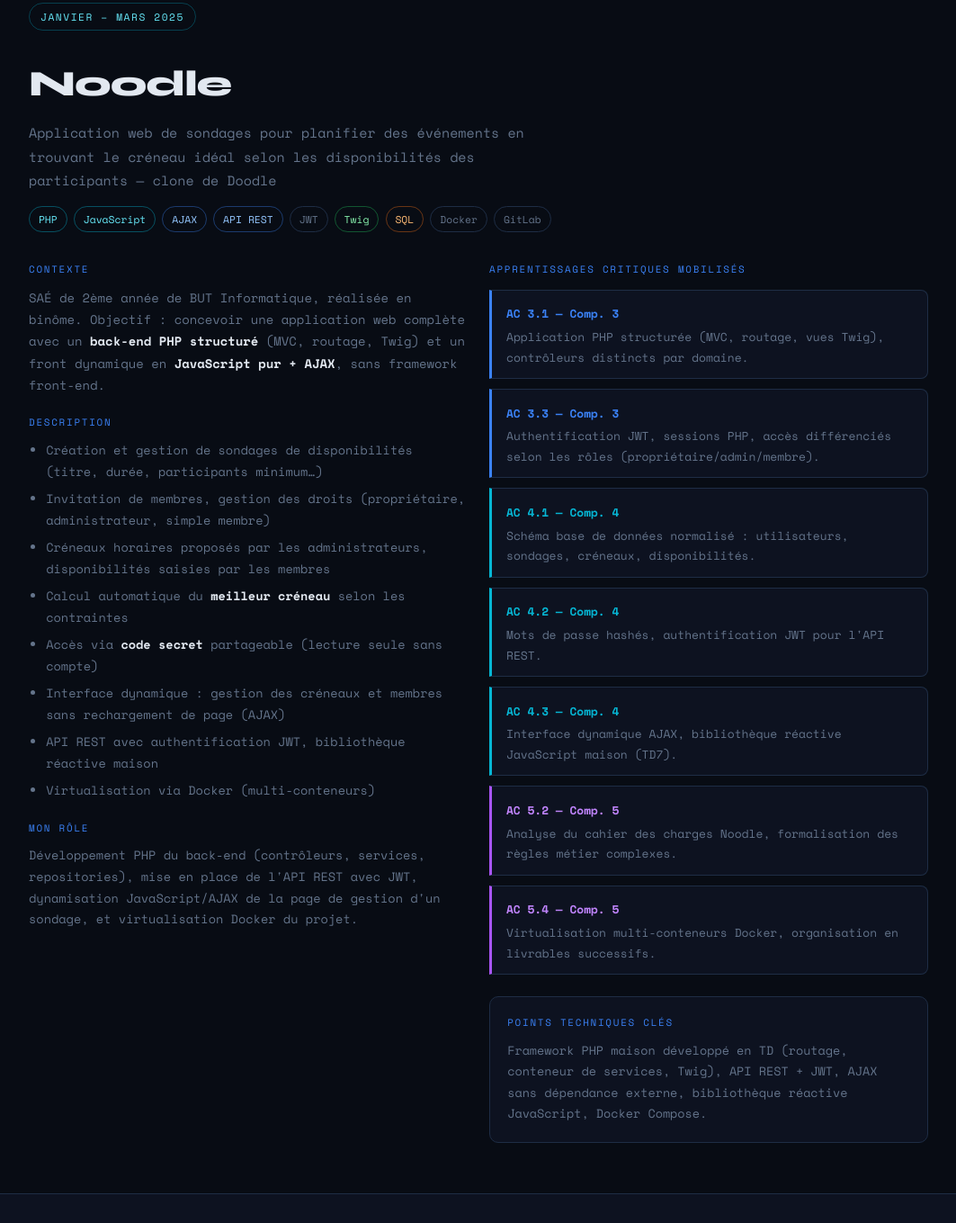
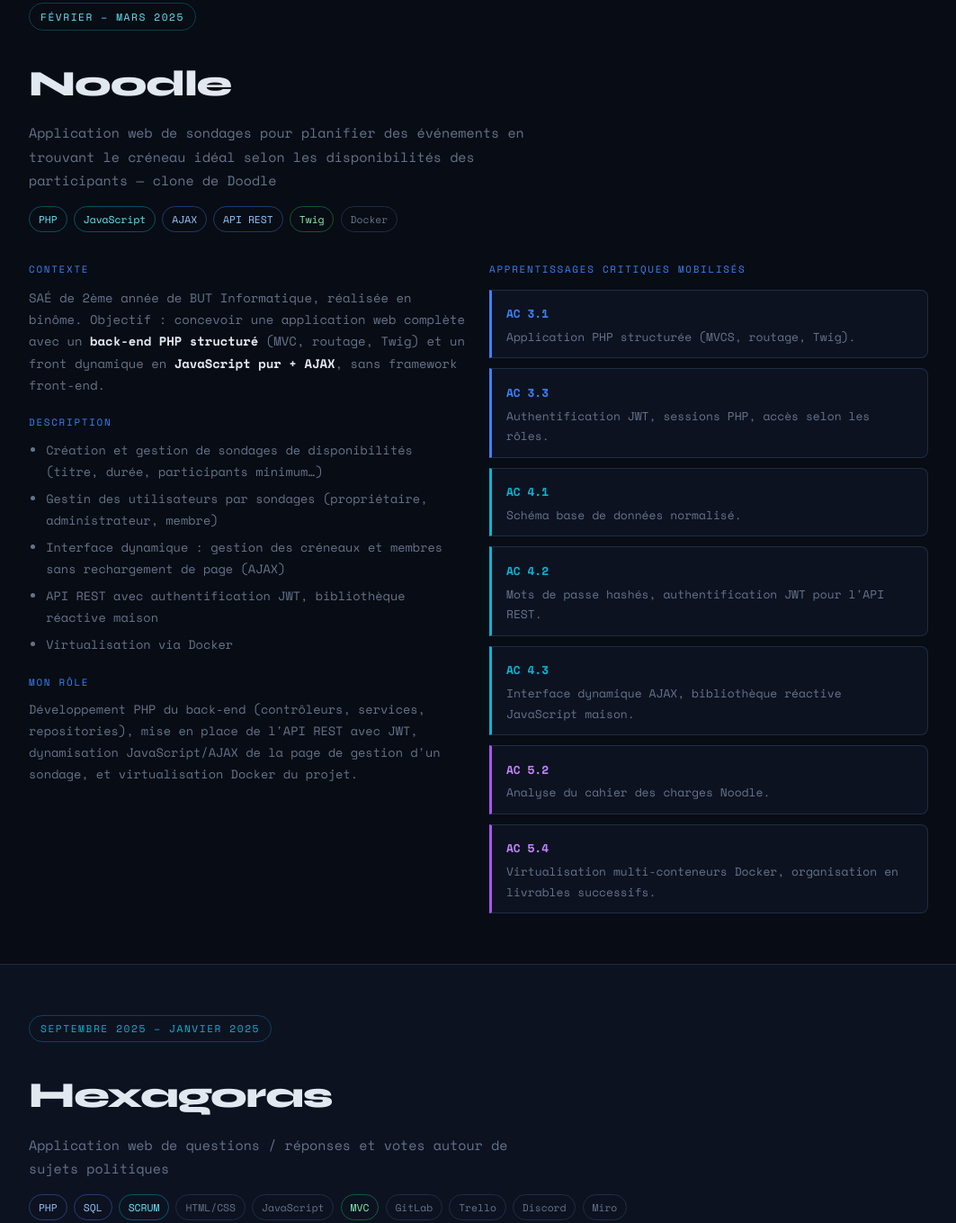
Before and after one commit to bouakeli/portfolio, a plain HTML site: page projets.html in a window 1280 px wide. Shown: the part 1363-2722 px from the top of the page at 90% size, without its empty margins (108-1171 px from the left). Drawn offline with nearby package versions, Linux system fonts and the light colour scheme.

Commit message:
Update projets.html

```diff
--- a/projets.html
+++ b/projets.html
@@ -151,7 +151,7 @@
   <div id="noodle" class="proj-detail">
     <div class="container">
       <div style="margin-bottom:2rem">
-        <div class="tag-label" style="border-color:rgba(6,182,212,.3);color:#67e8f9">Janvier – Mars 2025</div>
+        <div class="tag-label" style="border-color:rgba(6,182,212,.3);color:#67e8f9">Février – Mars 2025</div>
         <h2 class="section-title" style="font-size:clamp(1.6rem,4vw,2.5rem)">Noodle</h2>
         <p style="color:var(--muted);max-width:580px">Application web de sondages pour planifier des événements en trouvant le créneau idéal selon les disponibilités des participants — clone de Doodle</p>
         <div class="tags" style="margin-top:1rem">
@@ -159,11 +159,8 @@
           <span class="tag cyan">JavaScript</span>
           <span class="tag blue">AJAX</span>
           <span class="tag blue">API REST</span>
-          <span class="tag">JWT</span>
           <span class="tag green">Twig</span>
-          <span class="tag orange">SQL</span>
           <span class="tag">Docker</span>
-          <span class="tag">GitLab</span>
         </div>
       </div>
 
@@ -175,13 +172,10 @@
           <div class="section-label" style="margin-bottom:.6rem">Description</div>
           <ul style="color:var(--muted);font-size:.85rem;padding-left:1.2rem;display:flex;flex-direction:column;gap:.4rem;margin-bottom:1.25rem;list-style:disc">
             <li>Création et gestion de sondages de disponibilités (titre, durée, participants minimum…)</li>
-            <li>Invitation de membres, gestion des droits (propriétaire, administrateur, simple membre)</li>
-            <li>Créneaux horaires proposés par les administrateurs, disponibilités saisies par les membres</li>
-            <li>Calcul automatique du <strong style="color:var(--text)">meilleur créneau</strong> selon les contraintes</li>
-            <li>Accès via <strong style="color:var(--text)">code secret</strong> partageable (lecture seule sans compte)</li>
+            <li>Gestin des utilisateurs par sondages (propriétaire, administrateur, membre)</li>
             <li>Interface dynamique : gestion des créneaux et membres sans rechargement de page (AJAX)</li>
             <li>API REST avec authentification JWT, bibliothèque réactive maison</li>
-            <li>Virtualisation via Docker (multi-conteneurs)</li>
+            <li>Virtualisation via Docker</li>
           </ul>
 
           <div class="section-label" style="margin-bottom:.6rem">Mon rôle</div>
@@ -190,17 +184,13 @@
         <div>
           <div class="section-label" style="margin-bottom:.8rem">Apprentissages critiques mobilisés</div>
           <div class="ac-list">
-            <div class="ac-item"><strong>AC 3.1 — Comp. 3</strong><p>Application PHP structurée (MVC, routage, vues Twig), contrôleurs distincts par domaine.</p></div>
-            <div class="ac-item"><strong>AC 3.3 — Comp. 3</strong><p>Authentification JWT, sessions PHP, accès différenciés selon les rôles (propriétaire/admin/membre).</p></div>
-            <div class="ac-item c4"><strong>AC 4.1 — Comp. 4</strong><p>Schéma base de données normalisé : utilisateurs, sondages, créneaux, disponibilités.</p></div>
-            <div class="ac-item c4"><strong>AC 4.2 — Comp. 4</strong><p>Mots de passe hashés, authentification JWT pour l'API REST.</p></div>
-            <div class="ac-item c4"><strong>AC 4.3 — Comp. 4</strong><p>Interface dynamique AJAX, bibliothèque réactive JavaScript maison (TD7).</p></div>
-            <div class="ac-item c5"><strong>AC 5.2 — Comp. 5</strong><p>Analyse du cahier des charges Noodle, formalisation des règles métier complexes.</p></div>
-            <div class="ac-item c5"><strong>AC 5.4 — Comp. 5</strong><p>Virtualisation multi-conteneurs Docker, organisation en livrables successifs.</p></div>
-          </div>
-          <div style="margin-top:1.5rem;padding:1.2rem;background:var(--bg2);border:1px solid var(--border);border-radius:10px">
-            <div class="section-label" style="margin-bottom:.6rem">Points techniques clés</div>
-            <p style="font-size:.84rem;color:var(--muted)">Framework PHP maison développé en TD (routage, conteneur de services, Twig), API REST + JWT, AJAX sans dépendance externe, bibliothèque réactive JavaScript, Docker Compose.</p>
+            <div class="ac-item"><strong>AC 3.1 </strong><p>Application PHP structurée (MVCS, routage, Twig).</p></div>
+            <div class="ac-item"><strong>AC 3.3 </strong><p>Authentification JWT, sessions PHP, accès selon les rôles.</p></div>
+            <div class="ac-item c4"><strong>AC 4.1</strong><p>Schéma base de données normalisé.</p></div>
+            <div class="ac-item c4"><strong>AC 4.2 </strong><p>Mots de passe hashés, authentification JWT pour l'API REST.</p></div>
+            <div class="ac-item c4"><strong>AC 4.3 </strong><p>Interface dynamique AJAX, bibliothèque réactive JavaScript maison.</p></div>
+            <div class="ac-item c5"><strong>AC 5.2 </strong><p>Analyse du cahier des charges Noodle.</p></div>
+            <div class="ac-item c5"><strong>AC 5.4 </strong><p>Virtualisation multi-conteneurs Docker, organisation en livrables successifs.</p></div>
           </div>
         </div>
       </div>
@@ -213,7 +203,7 @@
   <div id="hexagoras" class="proj-detail" style="background:var(--bg2)">
     <div class="container">
       <div style="margin-bottom:2rem">
-        <div class="tag-label">Septembre 2025 – Présent</div>
+        <div class="tag-label">Septembre 2025 – Janvier 2025</div>
         <h2 class="section-title" style="font-size:clamp(1.6rem,4vw,2.5rem)">Hexagoras</h2>
         <p style="color:var(--muted);max-width:580px">Application web de questions / réponses et votes autour de sujets politiques</p>
         <div class="tags" style="margin-top:1rem">
@@ -306,10 +296,6 @@
             <div class="ac-item c5"><strong>AC 5.2 — Comp. 5</strong><p>Cahier des charges binôme : mécaniques TCG formalisées.</p></div>
             <div class="ac-item c5"><strong>AC 5.4 — Comp. 5</strong><p>Livrables progressifs avec objectifs techniques intermédiaires.</p></div>
           </div>
-          <div style="margin-top:1.5rem;padding:1.2rem;background:var(--bg2);border:1px solid var(--border);border-radius:10px">
-            <div class="section-label" style="margin-bottom:.6rem">Organisation en binôme</div>
-            <p style="font-size:.84rem;color:var(--muted)">Répartition des tâches (logique de jeu / interface), échanges réguliers pour synchroniser le code. Avancement structuré en livrables successifs.</p>
-          </div>
         </div>
       </div>
     </div>
@@ -353,16 +339,12 @@
             <div class="ac-item c4"><strong>AC 4.3 — Comp. 4</strong><p>Structure multi-pages (Accueil/Rooms/Contact), présentation visuelle des salles.</p></div>
             <div class="ac-item c5"><strong>AC 5.2 — Comp. 5</strong><p>Recueil des besoins fictif : présentation Escape Game + 3 salles distinctes.</p></div>
           </div>
-          <div style="margin-top:1.5rem;padding:1.2rem;background:var(--bg3);border:1px solid var(--border);border-radius:10px">
-            <div class="section-label" style="margin-bottom:.6rem">Compétences techniques</div>
-            <p style="font-size:.84rem;color:var(--muted)">Structuration de pages web, organisation de contenu, ergonomie et design responsive. Recherche du besoin client.</p>
-          </div>
         </div>
       </div>
     </div>
   </div>
 
-</div><!-- /page-wrap -->
+</div>
 
 <footer>
   <p>Ibrahim Bouakel <span class="dot">·</span>
```
